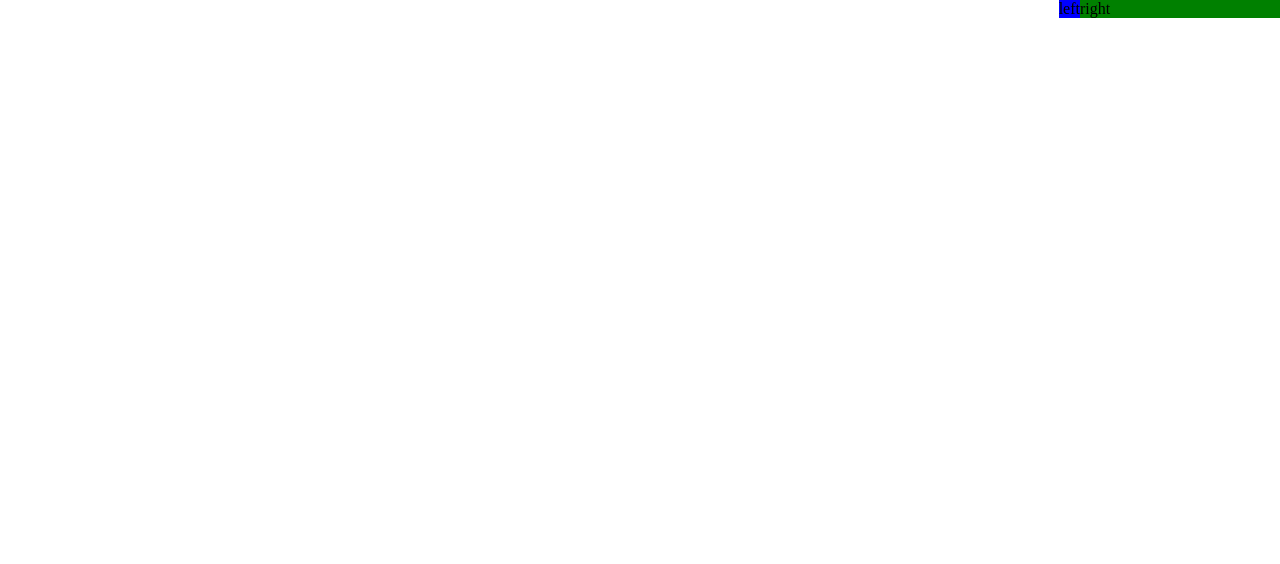
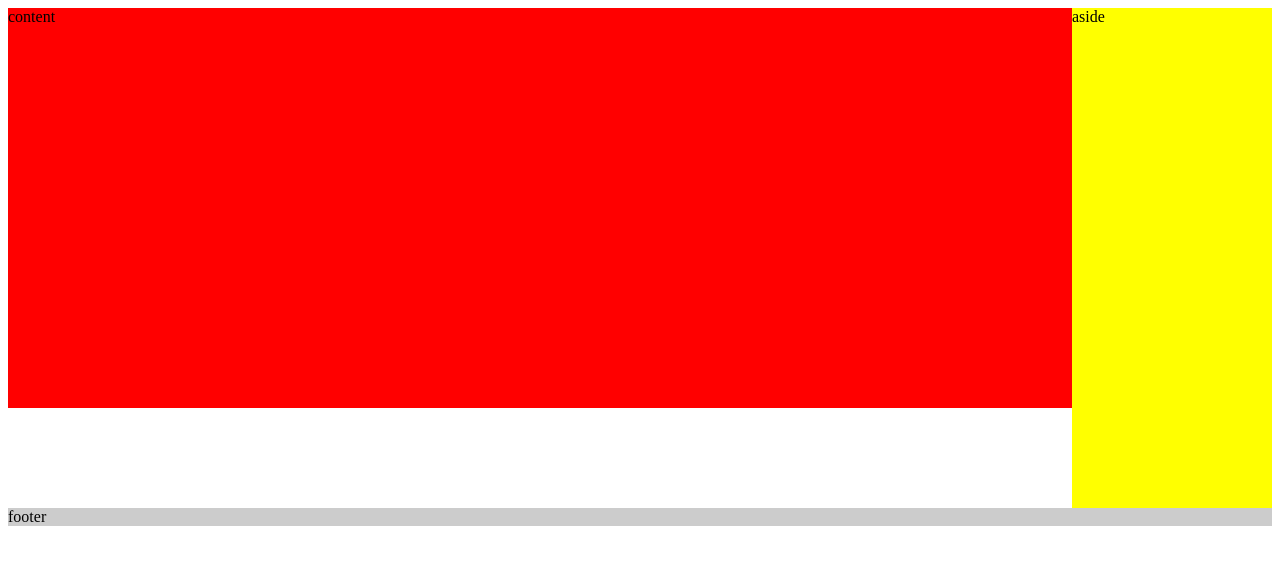
Before and after one commit to qiuzhaoyang/homeworks, a plain HTML site: page test6.html in a window 1280 px wide. Drawn offline with Linux system fonts and the light colour scheme.

Commit message:
test6.html

```diff
--- a/test6.html
+++ b/test6.html
@@ -3,48 +3,36 @@
 <head>
     <meta charset="UTF-8">
     <style>
-        * {
-            margin: 0;
-            padding: 0;
+        #content:after {
+          content: '';
+          display: block;
+            clear: both;
         }
 
-        .box {
-            width: 100%;
-            height: 100%;
-        }
-
-        .box > div {
+        .aside {
+            width: 200px;
+            height: 500px;
+            background-color: yellow;
             float: right;
         }
 
-        .box:after {
-            content: '';
-            display: block;
-            clear: both;
+        .main {
+            margin-right: 200px;
+            height: 400px;
+            background-color: red;
         }
 
-        .box1 {
-            width: 200px;
-            height: 100%;
-            background-color: green;
-        }
-
-        .box2 {
-            width: calc(100%-200px);
-            height: 100%;
-            background-color: blue;
+        #footer {
+            background-color: #cccccc;
         }
     </style>
 
 </head>
 <body>
-    <div class="box">
-        <div class="box1">
-            <p>right</p>
-        </div>
-        <div class="box2">
-            <p>left</p>
-        </div>
+    <div id="content">
+        <div class="aside">aside</div>
+        <div class="main">content</div>
     </div>
+    <div id="footer">footer</div>
 </body>
 </html>
```
Also changed, not shown: test7.html (added, +10 -0 lines).
